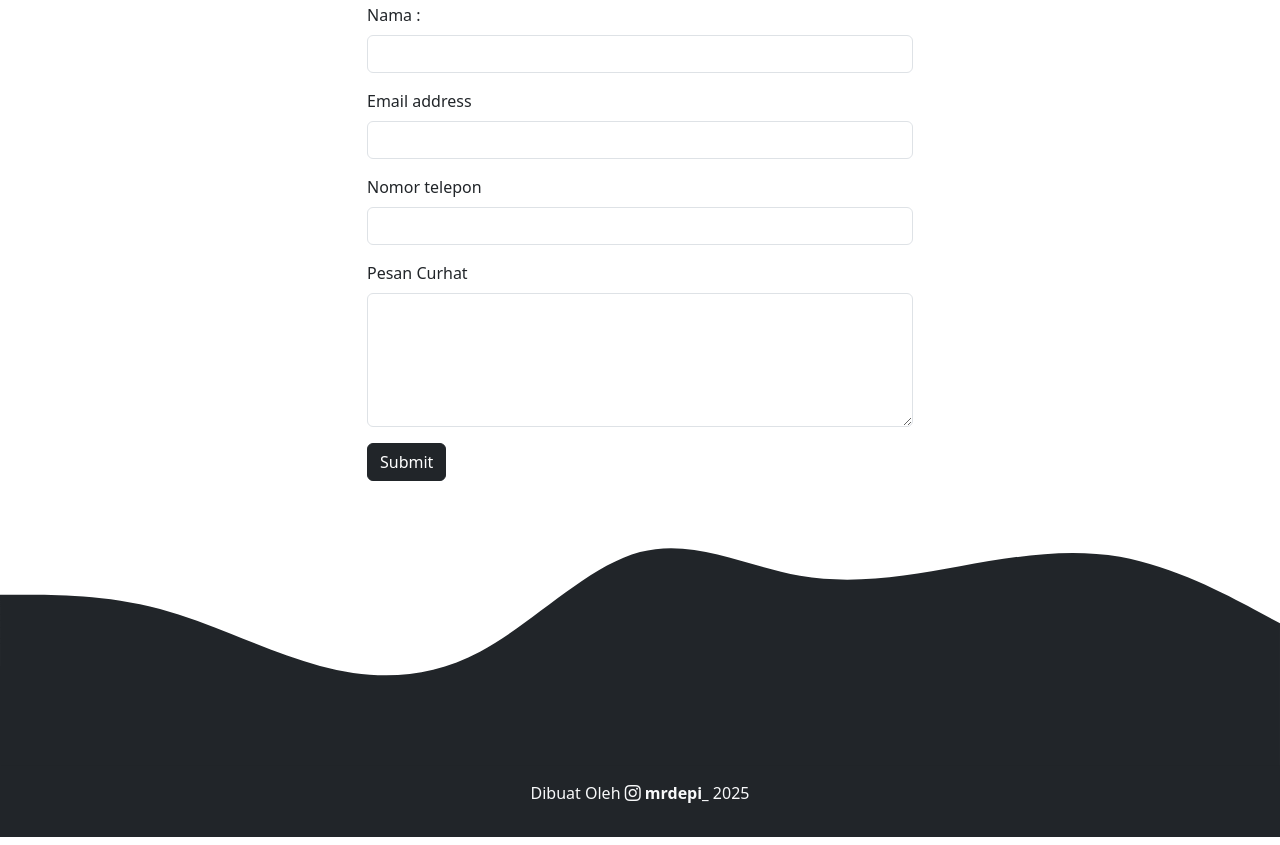
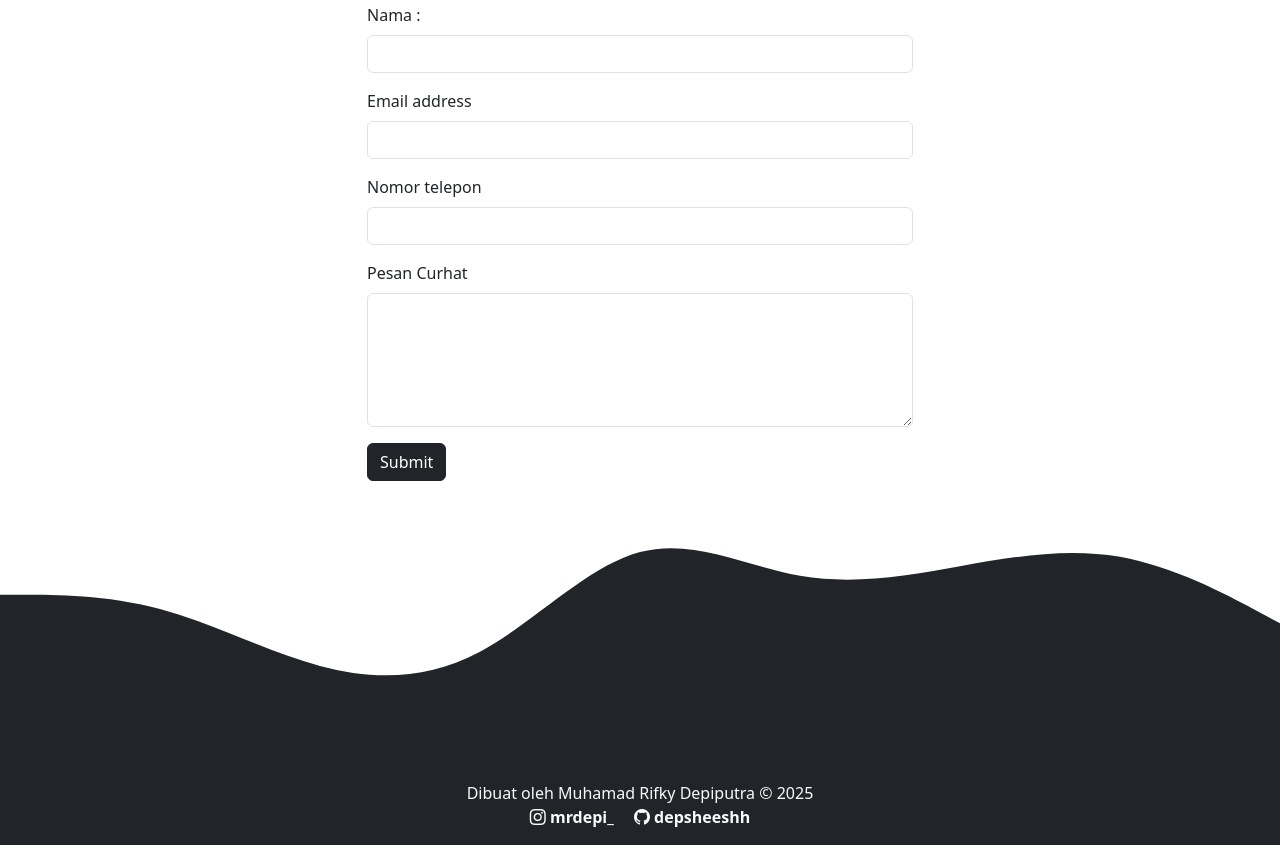
Before and after one commit to depsheeshh/depsheeshh.github.io, a plain HTML site: page index.html in a window 1280 px wide. Shown: the part 4447-5292 px from the top of the page. Drawn offline with nearby package versions, Linux system fonts and the light colour scheme.

Commit message:
ganti footer

```diff
--- a/index.html
+++ b/index.html
@@ -265,9 +265,17 @@
   </section>
 
   <!-- Footer -->
-   <footer class="bg-dark p-3 text-light text-center">
-    <p>Dibuat Oleh <a href="https://www.instagram.com/mrdepi_?igsh=enl0MWlxcW80aWt5&utm_source=qr" class="text-light fw-bold text-decoration-none"><i class="bi bi-instagram"></i> mrdepi_</a> 2025</p>
-   </footer>
+  <footer class="bg-dark p-3 text-light text-center">
+    <p class="mb-0">Dibuat oleh Muhamad Rifky Depiputra &copy; 2025</p>
+    <div>
+      <a href="https://www.instagram.com/mrdepi_/" target="_blank" class="text-light fw-bold text-decoration-none me-3">
+        <i class="bi bi-instagram"></i> mrdepi_
+      </a>
+      <a href="https://github.com/depsheeshh" target="_blank" class="text-light fw-bold text-decoration-none">
+        <i class="bi bi-github"></i> depsheeshh
+      </a>
+    </div>
+  </footer>
 
    <script src="https://cdn.jsdelivr.net/npm/bootstrap@5.3.6/dist/js/bootstrap.bundle.min.js"></script>
    <script src="https://unpkg.com/aos@2.3.1/dist/aos.js"></script>
```
